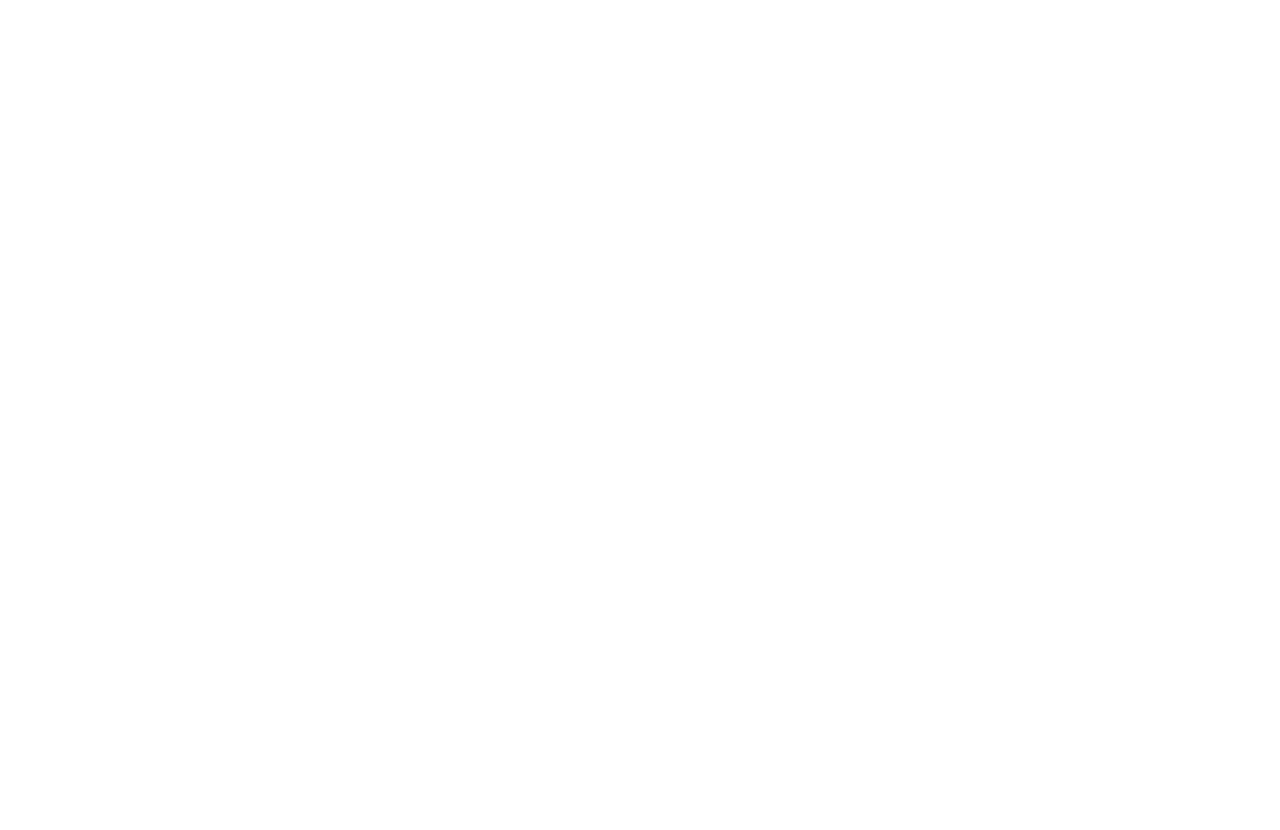
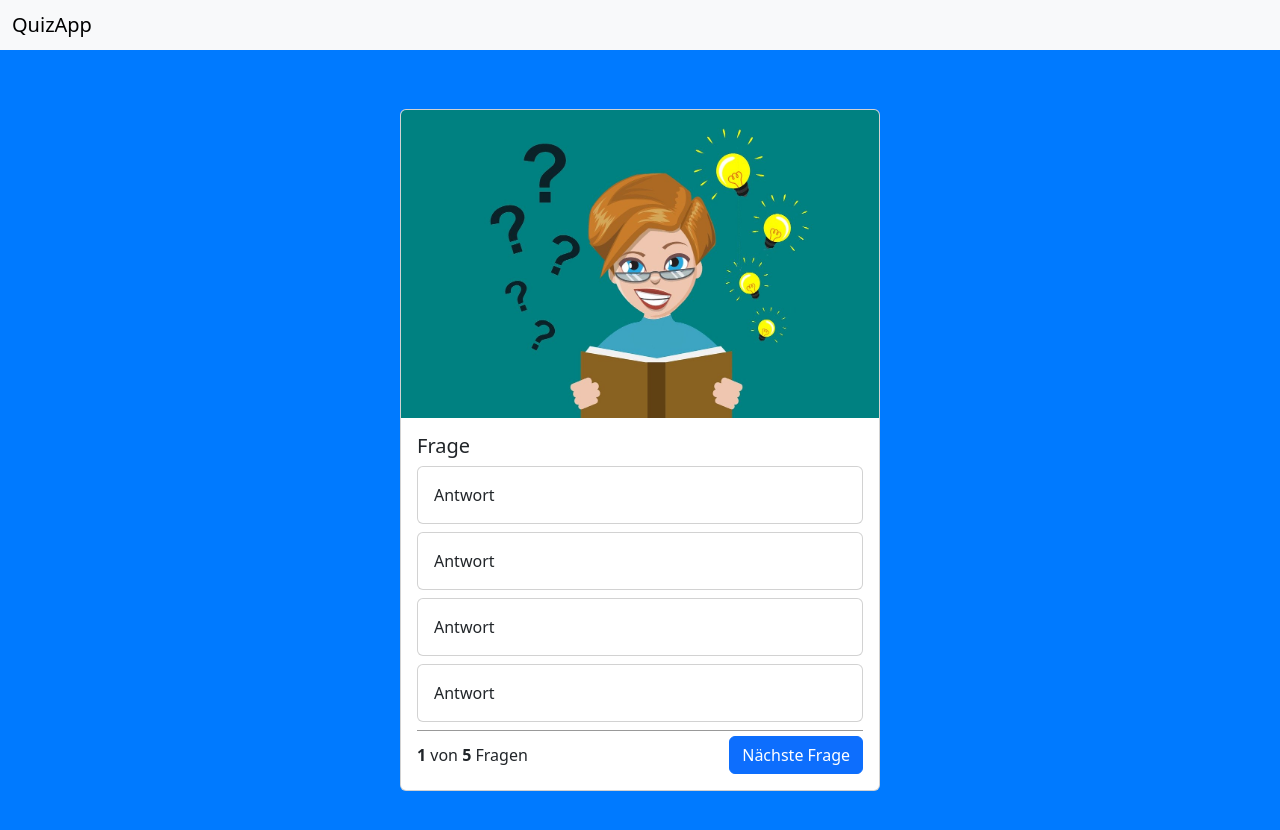
Before and after one commit to Alakovic/quizapp, a website: page index.html in a window 1280 px wide. Before the commit the page ends 800 px from the top, so only its background shows below. Drawn offline with nearby package versions, Linux system fonts and the light colour scheme.

Commit message:
card added and designed

```diff
--- a/index.html
+++ b/index.html
@@ -3,12 +3,62 @@
 <head>
     <meta charset="UTF-8">
     <meta name="viewport" content="width=device-width, initial-scale=1.0">
-    <title>Document</title>
+    <title>QuizApp</title>
 
+    <link rel="stylesheet" href="./node_modules/bootstrap/dist/css/bootstrap.min.css">
+    <link rel="stylesheet" href="./node_modules/bootstrap/dist/js/bootstrap.min.js">
     <link rel="stylesheet" href="./style.css">
     <script src="script.js"></script>
 </head>
 <body>
+    <nav class="navbar bg-body-tertiary">
+        <div class="container-fluid">
+          <span class="navbar-brand mb-0 h1">QuizApp</span>
+        </div>
+    </nav>
+
+    <div class="container">
+        <div class="card quiz-card">
+            <img src="./img/brainstorm.jpg" class="card-img-top" alt="picture">
+            <div class="card-body">
+              <h5 class="card-title">Frage</h5>
+
+              <div class="card mb-2">
+                <div class="card-body">
+                    Antwort
+                </div>
+              </div>
+
+              <div class="card mb-2">
+                <div class="card-body">
+                    Antwort
+                </div>
+              </div>
+
+              <div class="card mb-2">
+                <div class="card-body">
+                    Antwort
+                </div>
+              </div>
+
+              <div class="card mb-2">
+                <div class="card-body">
+                    Antwort
+                </div>
+              </div>
+
+              <div class="question-footer">
+                <span>
+                    <b>1</b> von <b>5</b> Fragen
+                </span>
+                    <button class="btn btn-primary">Nächste Frage</button>
+              </div>
+
+            </div>
+        </div>
+    </div>
+
+
 
 </body>
 </html>
--- a/style.css
+++ b/style.css
@@ -0,0 +1,25 @@
+body{
+    background-color: #007aff;
+}
+
+
+.container {
+
+    min-height: 100vh;
+    background-color: #007aff;
+    display: flex;
+    align-items: center;
+    justify-content: center ;
+}
+
+.quiz-card {
+    width: 30rem;
+}
+
+.question-footer{
+    border-top: 1px solid rgba(0, 0, 0, 0.4);
+    display: flex;
+    justify-content: space-between;
+    align-items: center;
+    padding-top: 5px;
+}
```
Also changed, not shown: img/brainstorm.jpg (added).
